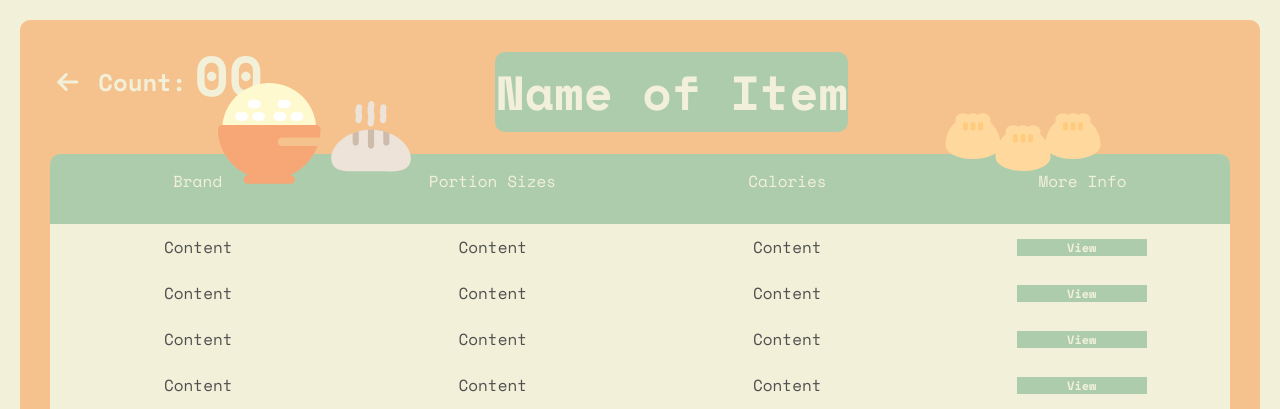
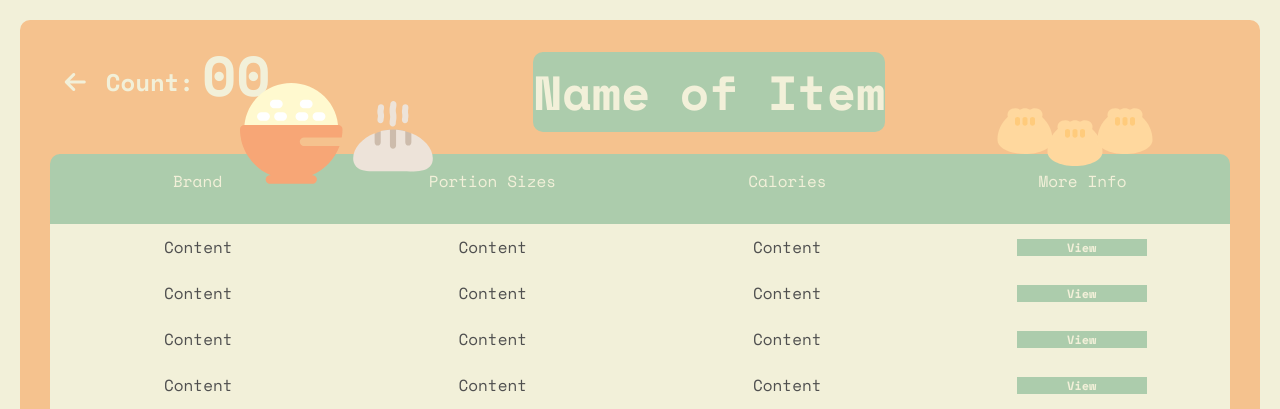
Before and after one commit to gsiri-code/nourish, a Flask app: page /new-results-page in a window 1280 px wide. Shown: the top 409 px of the page. Run offline with Flask 2, Linux system fonts and the light colour scheme; some libraries are stand-ins or nearby versions.

Commit message:
New Results Page Fixes

```diff
--- a/app/static/new-results-page/style-new-results-page.css
+++ b/app/static/new-results-page/style-new-results-page.css
@@ -13,10 +13,9 @@
 body {
     background: #F2F0D9;
     padding: 20px 20px 10px 20px;
-    /*min-width: 900px;*/
 }
 
-.results-area {
+main{
     background-color: #F5C28E;
     display: block;
     border-radius: 10px;
@@ -97,22 +104,14 @@ header {
 
 }
 
-#arrow {
+[class="fa-solid fa-arrow-left"] {
     position: relative;
     right: 20px;
     transition: .3s;
 }
 
-#arrow:hover {
+[class="fa-solid fa-arrow-left"]:hover {
     scale: 1.3;
-}
-
-#dumpling-container {
-    display: flex;
-    min-width: 300px;
-    max-height: 120px;
-    position: relative;
-    bottom: 5px;
 }
 
 .count-container > img {
@@ -187,9 +186,6 @@ header {
 
 }
 
-#title-static-text {
-    /*min-width: 130px;*/
-}
 
 .text-container {
     width: 130px;
--- a/app/templates/new-results-page.html
+++ b/app/templates/new-results-page.html
@@ -8,18 +8,18 @@
     <link rel="stylesheet" href="{{ url_for('static', filename='new-results-page/style-new-results-page.css') }}">
     <script src="https://kit.fontawesome.com/8e9929512e.js" crossorigin="anonymous"></script>
 
-    <title>Title</title>
+    <title>Nourish:More Results</title>
 </head>
 
 <body>
 
-<main class="results-area">
+<main >
     {#header including count and name of item#}
     <header >
 
         <div class="count-container">
             {#            back-arrow-icon#}
-            <i class="fa-solid fa-arrow-left" id="arrow"></i>
+            <i class="fa-solid fa-arrow-left"></i>
 
             <h3 class="results-header__count">
                 Count:
@@ -59,7 +59,7 @@
             </div>
             <div class="text-container">
 
-                <p class="results-table__header__text" id="title-static-text">
+                <p class="results-table__header__text" >
                     Portion Sizes
                 </p>
 
@@ -72,7 +72,7 @@
             </div>
             <div class="text-container">
 
-                <p class="results-table__header__text" id="title-static-text ">
+                <p class="results-table__header__text" >
                     More Info
                 </p>
             </div>
@@ -89,7 +89,7 @@
             </div>
             <div class="text-container">
 
-                <p class="results-table__header__text" id="title-static-text">
+                <p class="results-table__header__text" >
                     Portion Sizes
                 </p>
 
@@ -102,7 +102,7 @@
             </div>
             <div class="text-container">
 
-                <p class="results-table__header__text" id="title-static-text ">
+                <p class="results-table__header__text" >
                     More Info
                 </p>
             </div>
```
Also changed, not shown: other parts of app/static/new-results-page/style-new-results-page.css (+44 -26 lines).
